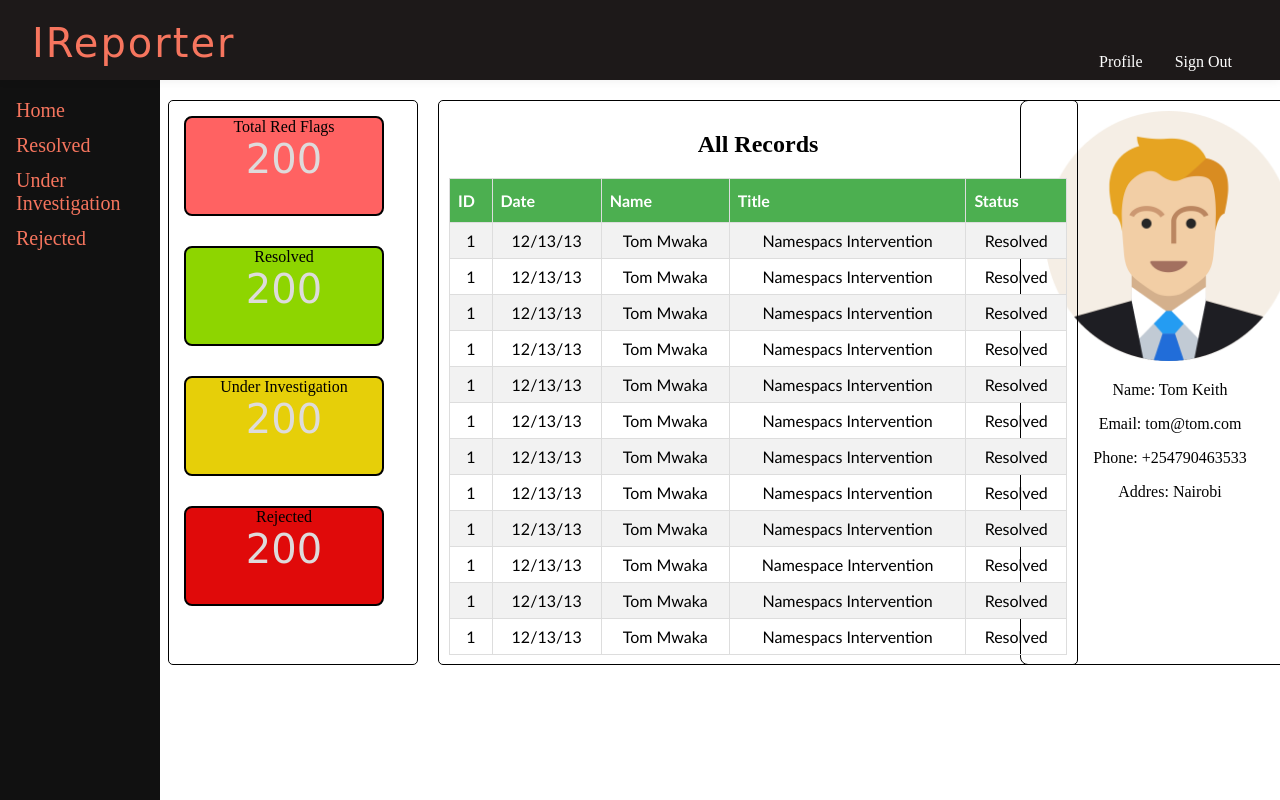
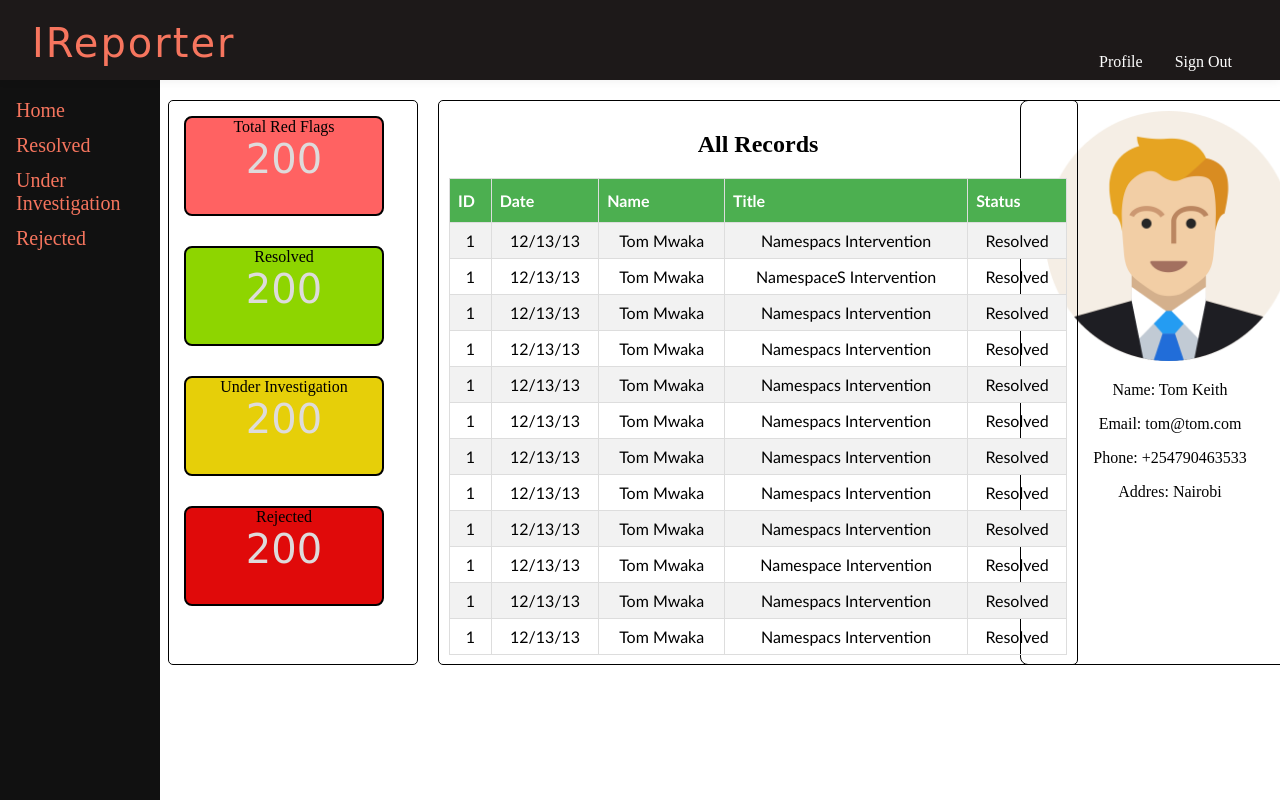
Before and after one commit to tomkeith/IReporter, a plain HTML site: page Ui/admin.html in a window 1280 px wide. Drawn offline with Linux system fonts and the light colour scheme.

```diff
--- a/Ui/admin.html
+++ b/Ui/admin.html
@@ -90,7 +90,7 @@
                             <td>1</td>
                             <td>12/13/13</td>
                             <td>Tom Mwaka</td>
-                            <td>Namespacs Intervention</td>
+                            <td>NamespaceS Intervention</td>
                             <td>Resolved</td>
                         </tr>
                         <tr>
```
